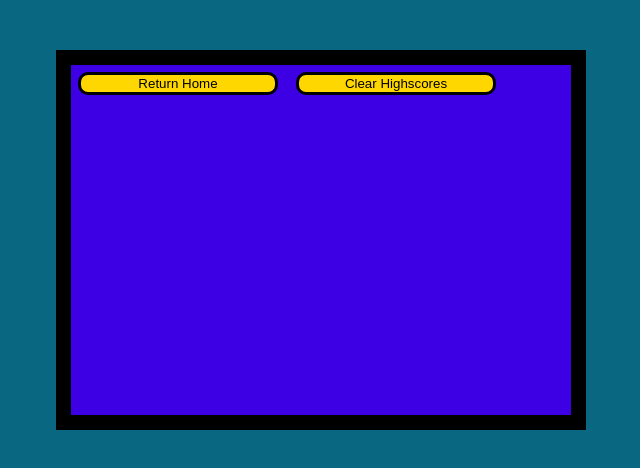
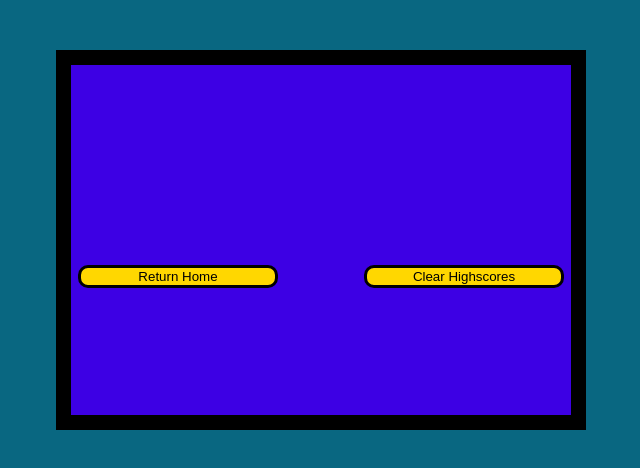
Before and after one commit to bcrisp084/How-much-do-you-know, a plain HTML site: page highscores.html in a window 1280 px wide. Shown: the whole page, without its empty margins (319-959 px from the left). Drawn offline with Linux system fonts and the light colour scheme.

Commit message:
added some style

```diff
--- a/style.css
+++ b/style.css
@@ -80,3 +80,11 @@ body {
 .hide {
   display: none;
 }
+
+#home {
+  margin-top: 200px;
+}
+
+#clear {
+  margin-left: 75px;
+}
```
